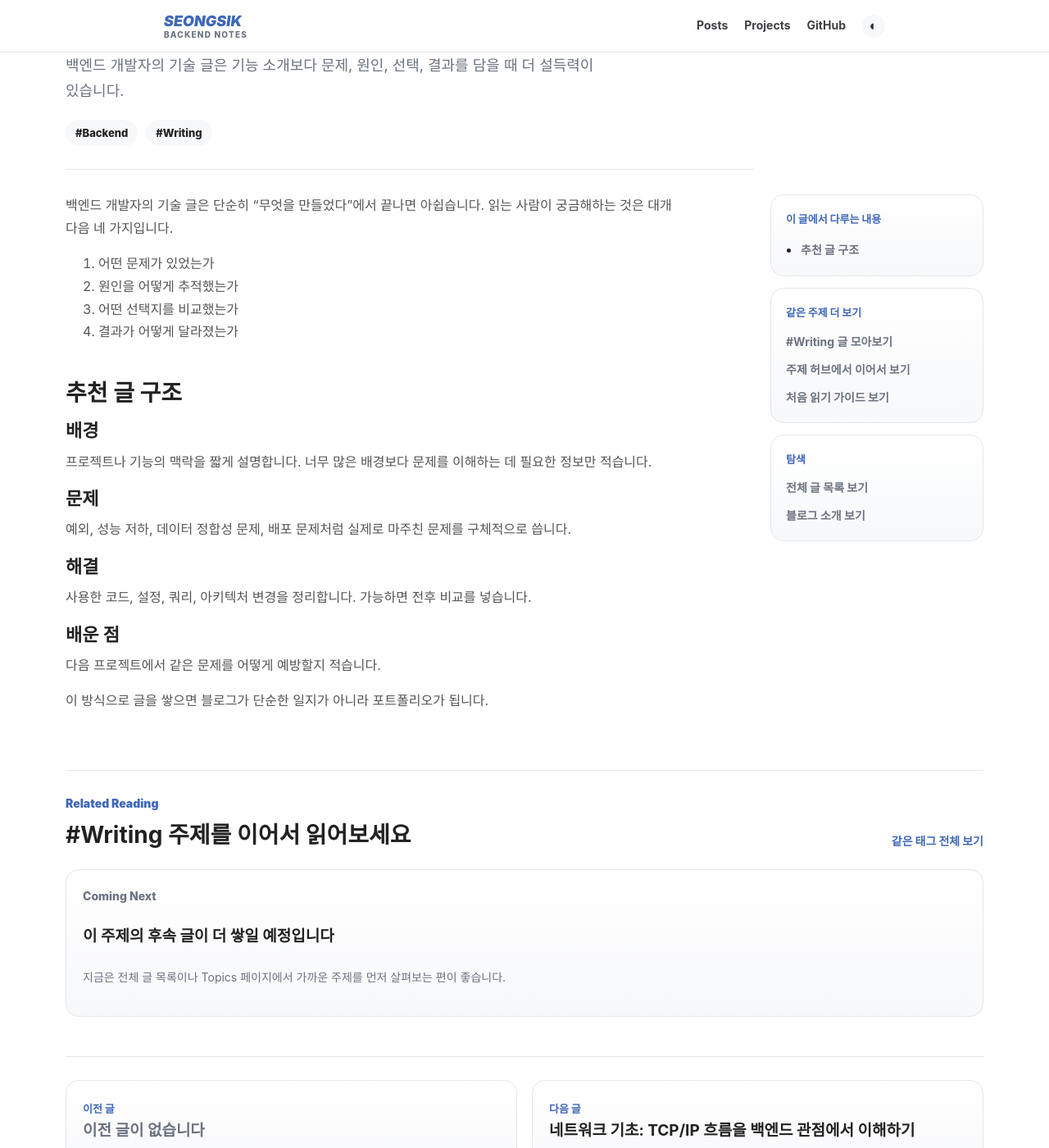
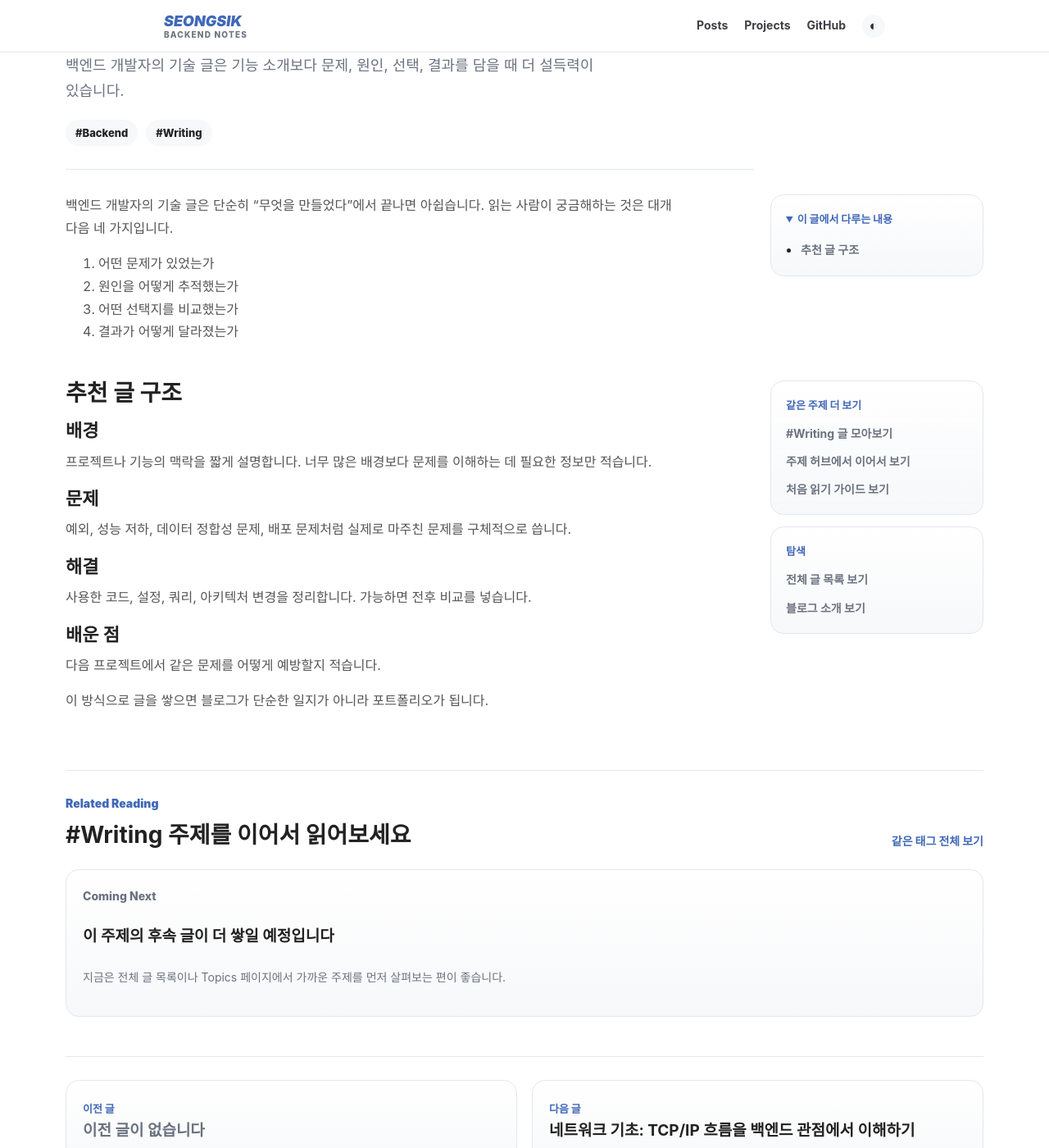
Before and after one commit to seongsik082/seongsik082.github.io, a Jekyll site: the page built from _posts/2026-06-23-first-backend-post.md, in a window 1280 px wide and 1400 px high, scrolled down 214 px. Shown: the whole window at 82% size. Built offline with Jekyll 4.4.1, drawn with Linux system fonts in a browser that asks for light colours; some web fonts are replaced.

Commit message:
fix: repair mobile post reading layout

```diff
--- a/_layouts/default.html
+++ b/_layouts/default.html
@@ -114,7 +115,11 @@
             item.appendChild(link);
             list.appendChild(item);
           });
-          toc.appendChild(list);
+          tocList.appendChild(list);
+
+          if (window.matchMedia("(max-width: 720px)").matches) {
+            toc.removeAttribute("open");
+          }
         }
       }
     </script>
--- a/_layouts/post.html
+++ b/_layouts/post.html
@@ -49,10 +49,16 @@ layout: default
   </header>
 
   <div class="post-layout">
-    <aside class="post-sidebar">
-      <div class="post-side-card" data-post-toc>
-        <p class="section-label">이 글에서 다루는 내용</p>
-      </div>
+    <details class="post-toc post-side-card" open>
+      <summary>이 글에서 다루는 내용</summary>
+      <nav data-post-toc-list aria-label="글 목차"></nav>
+    </details>
+
+    <div class="content post-content">
+      {{ content }}
+    </div>
+
+    <aside class="post-sidebar" aria-label="관련 탐색">
       {% if matched_route_count > 0 %}
         <div class="post-side-card">
           <p class="section-label">도움이 되는 상황</p>
@@ -78,10 +84,6 @@ layout: default
         <a class="sidebar-link" href="{{ '/about/' | relative_url }}">블로그 소개 보기</a>
       </div>
     </aside>
-
-    <div class="content post-content">
-      {{ content }}
-    </div>
   </div>
 
   {% if primary_tag != "" %}
--- a/assets/css/style.css
+++ b/assets/css/style.css
@@ -835,21 +835,26 @@ section + section {
 .post-layout {
   display: grid;
   grid-template-columns: minmax(0, 1fr) 260px;
-  gap: 32px;
+  grid-template-areas:
+    "content toc"
+    "content sidebar";
+  gap: 14px 32px;
   align-items: start;
 }
 
+.post-toc {
+  grid-area: toc;
+  position: sticky;
+  top: 94px;
+}
+
 .post-content {
+  grid-area: content;
   min-width: 0;
-  grid-column: 1;
-  grid-row: 1;
 }
 
 .post-sidebar {
-  grid-column: 2;
-  grid-row: 1;
-  position: sticky;
-  top: 94px;
+  grid-area: sidebar;
   display: grid;
   gap: 14px;
 }
@@ -863,6 +868,17 @@ section + section {
 
 :root.dark .post-side-card {
   background: linear-gradient(180deg, rgba(255, 255, 255, 0.02), var(--soft));
+}
+
+.post-toc summary {
+  color: var(--accent);
+  cursor: pointer;
+  font-size: 13px;
+  font-weight: 800;
+}
+
+.post-toc nav {
+  margin-top: 12px;
 }
 
 .post-side-card ul {
@@ -1135,12 +1151,27 @@ section + section {
 
   .post-layout {
     grid-template-columns: 1fr;
+    grid-template-areas:
+      "toc"
+      "content"
+      "sidebar";
+    gap: 24px;
+  }
+
+  .post-toc {
+    grid-column: auto;
+    grid-row: auto;
+    position: static;
+  }
+
+  .post-content {
+    grid-column: auto;
+    grid-row: auto;
   }
 
   .post-sidebar {
-    position: static;
-    order: 2;
     grid-column: auto;
+    grid-row: auto;
   }
 
   .project-card dl,
```
Also changed, not shown: other parts of _layouts/default.html (+3 -2 lines), tests/test_mobile_post_layout.py (+3 -2 lines).
